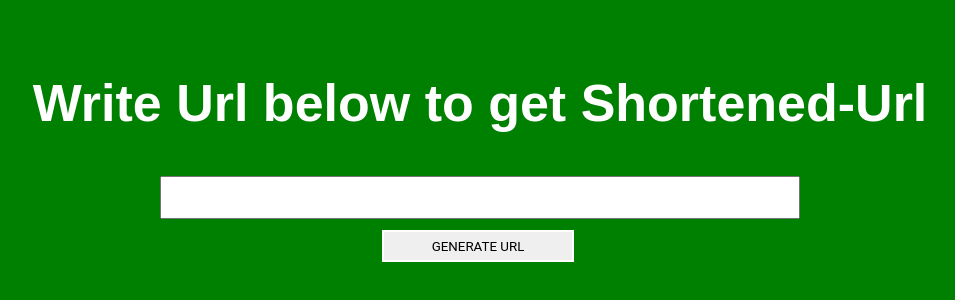
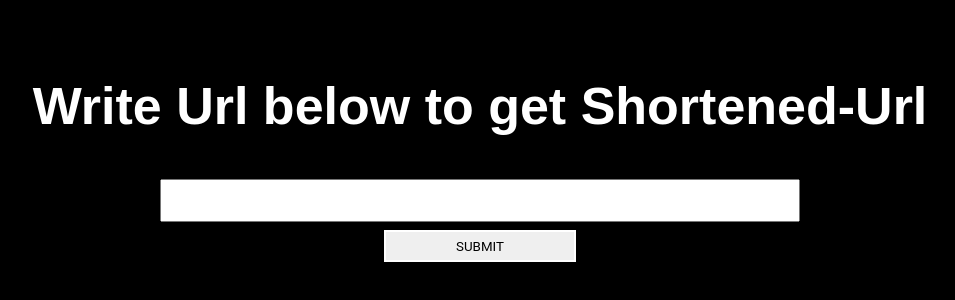
Before and after one commit to tanisha2398/Url_Shortened, a JavaScript app in the folder client/: page / in a window 1280 px wide. Shown: the part 248-548 px from the top of the page, without its empty margins (160-1115 px from the left). Built offline with nearby package versions, Linux system fonts and the light colour scheme; a web font is replaced by a local one.

Commit message:
add style to button

```diff
--- a/client/src/App.css
+++ b/client/src/App.css
@@ -22,8 +22,3 @@
 .App-link {
   color: #09d3ac;
 }
-@media screen and (min-width: 480px) {
-  .App-header {
-    background-color: green;
-  }
-}
--- a/client/src/container/InputUrl.js
+++ b/client/src/container/InputUrl.js
@@ -24,6 +24,7 @@ class InputUrl extends Component {
 
   handleSubmit(event) {
     this.setState({
+      error: false,
       loading: true
     });
     event.preventDefault();
@@ -63,7 +64,7 @@ class InputUrl extends Component {
     let button = this.state.loading ? (
       <Spinner />
     ) : (
-      <button className={classes.InputUrlButton}>Generate URL</button>
+      <button className={classes.InputUrlButton}>Submit</button>
     );
     return (
       <div className={classes.main}>
--- a/client/src/container/InputUrl.module.css
+++ b/client/src/container/InputUrl.module.css
@@ -1,11 +1,11 @@
-.main{
+.main {
   width: 100%;
 }
 
-.copy{
+.copy {
   display: flex;
   align-items: center;
-  justify-content: center
+  justify-content: center;
 }
 
 .InputUrlText {
@@ -23,12 +23,12 @@
   outline: none;
 }
 .InputUrlButton {
-  display: inline-block;
+  display: flex;
   padding: 0.5em 3em;
   width: 30%;
   height: 30%;
   border: 0.16em solid #ffffff;
-  margin: 0 0.3em 0.3em 0;
+  margin: auto;
   box-sizing: border-box;
   text-decoration: none;
   outline: none;
@@ -38,6 +38,7 @@
   color: black;
   text-align: center;
   transition: all 0.15s;
+  justify-content: center;
 }
 
 .InputUrlButton:hover {
@@ -50,9 +51,16 @@
   border-color: grey;
   outline: none;
 }
-@media all and (max-width: 30em) {
+/* @media all and (max-width: 30em) {
    .InputUrlButton {
     display: block;
     margin: 0.4em auto;
   }
+} */
+@media screen and (min-width: 550px) {
+   .InputUrlButton {
+    display: block;
+    margin: auto;
+    text-align: center;
+  }
 }
```
